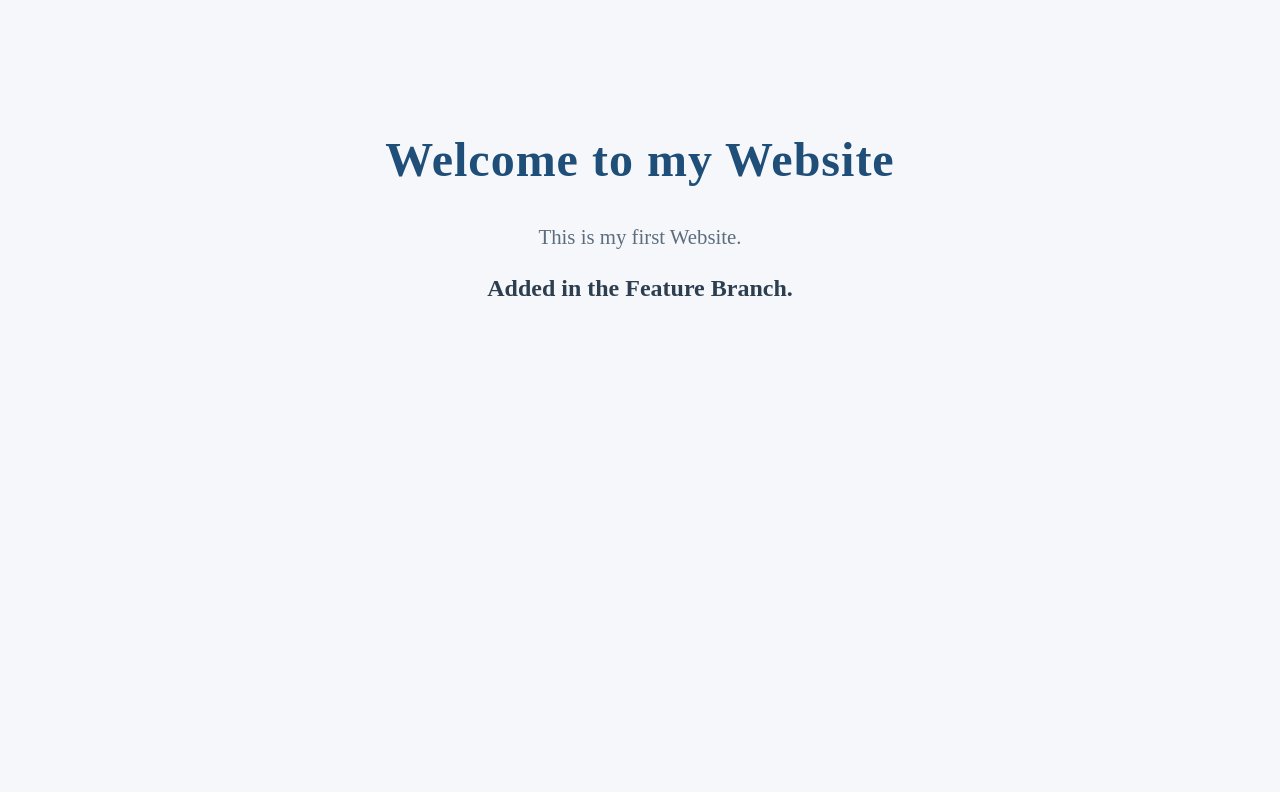
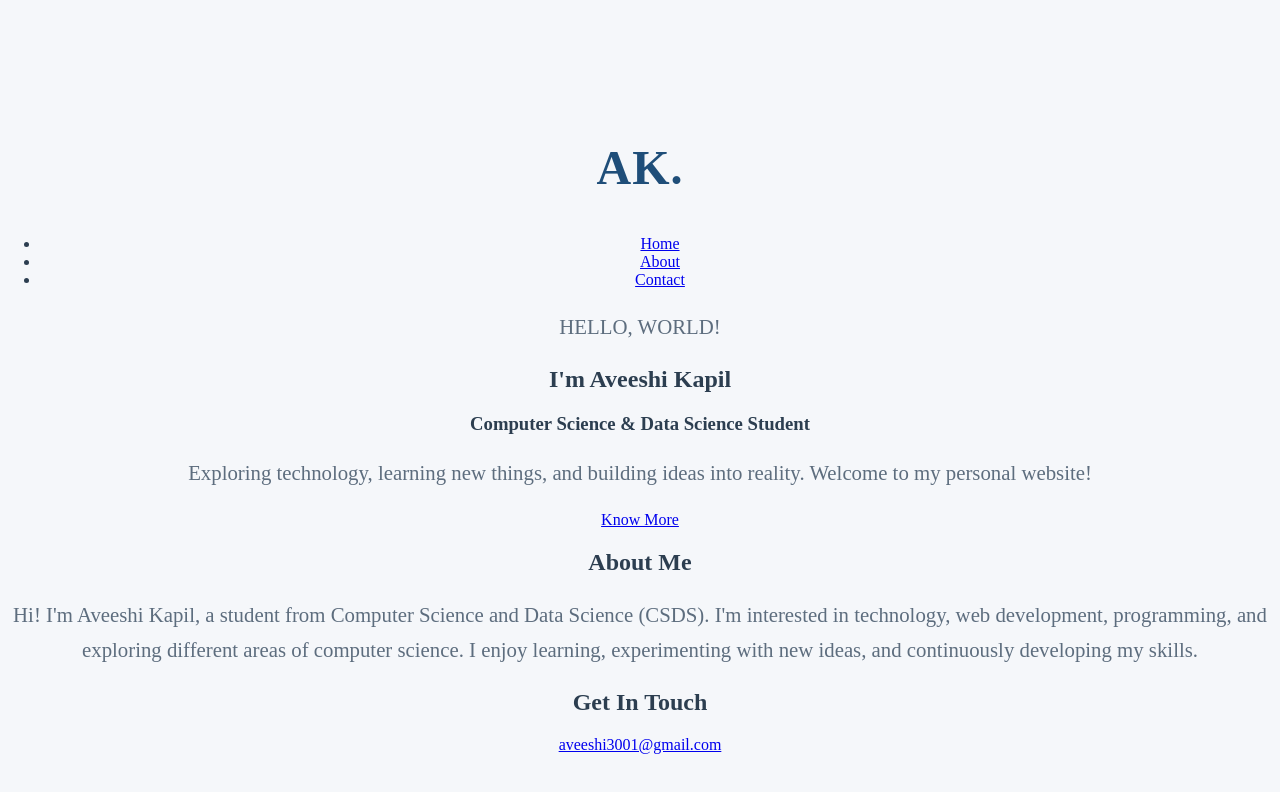
Before and after one commit to vizzie97/web-dev-practical-1, a plain HTML site: page index.html in a window 1280 px wide. Drawn offline with Linux system fonts and the light colour scheme.

Commit message:
Update index.html

```diff
--- a/index.html
+++ b/index.html
@@ -1,17 +1,72 @@
 <!DOCTYPE html>
-<html>
+<html lang="en">
 <head>
-    <title>My First GitHub Pages Website</title>
+    <meta charset="UTF-8">
+    <meta name="viewport" content="width=device-width, initial-scale=1.0">
+
+    <title>Aveeshi Kapil | Personal Website</title>
+
     <link rel="stylesheet" href="style.css">
 </head>
 
 <body>
 
-    <h1>Welcome to my Website</h1>
+    <header>
+        <nav class="navbar">
+            <h1 class="logo">AK.</h1>
 
-    <p>This is my first Website.</p>
+            <ul class="nav-links">
+                <li><a href="#home">Home</a></li>
+                <li><a href="#about">About</a></li>
+                <li><a href="#contact">Contact</a></li>
+            </ul>
+        </nav>
+    </header>
+    <main>
+        <section id="home" class="hero">
 
-    <h2> Added in the Feature Branch.</h2>
+            <p class="intro">HELLO, WORLD!</p>
 
+            <h2>I'm <span>Aveeshi Kapil</span></h2>
+
+            <h3>Computer Science & Data Science Student</h3>
+
+            <p class="description">
+                Exploring technology, learning new things,
+                and building ideas into reality.
+                Welcome to my personal website!
+            </p>
+
+            <a href="#about" class="button">Know More</a>
+
+        </section>
+        <section id="about" class="about">
+
+            <h2>About Me</h2>
+
+            <p>
+                Hi! I'm Aveeshi Kapil, a student from
+                Computer Science and Data Science (CSDS).
+
+                I'm interested in technology, web development,
+                programming, and exploring different areas
+                of computer science.
+
+                I enjoy learning, experimenting with new ideas,
+                and continuously developing my skills.
+            </p>
+
+        </section>
+
+        <section id="contact" class="contact">
+
+            <h2>Get In Touch</h2>
+
+            <a href="mailto:aveeshi3001@gmail.com">
+                aveeshi3001@gmail.com
+            </a>
+
+        </section>
+    </main>
 </body>
 </html>
```
